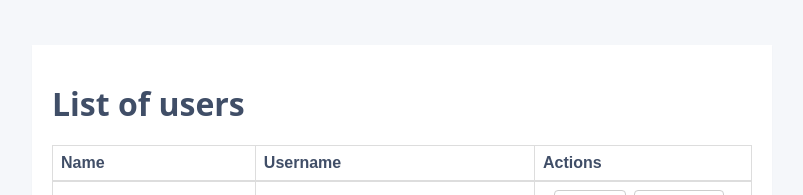
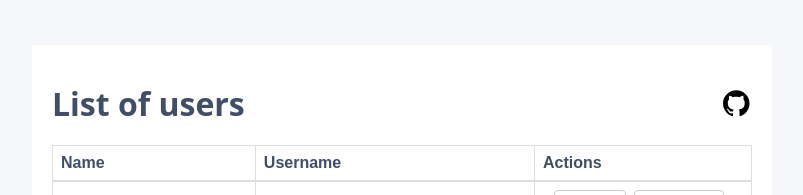
Before and after one commit to coderwebchris/users_list, a React (Create React App) app: page / in a window 1280 px wide. Shown: the top 195 px of the page, without its empty margins (238-1041 px from the left). Built offline with nearby package versions, Linux system fonts and the light colour scheme.

Commit message:
link to Github

```diff
--- a/src/App.css
+++ b/src/App.css
@@ -84,3 +84,20 @@
   border: 1px solid #cdcdcd;
   color: #4e4e4e;
 }
+/* title */
+.flex-wrapper {
+  display: flex;
+  flex-flow: row;
+  align-items: center;
+}
+.flex-wrapper h1, div {
+  width: 100%;
+}
+.flex-wrapper div {
+  text-align: right;
+}
+
+.icon-github {
+  width: 30px;
+  height:30px;
+}
--- a/src/App.tsx
+++ b/src/App.tsx
@@ -6,6 +6,7 @@
 import { getNextId, editRow, getUpdated, addUser, updateUser, deleteUser } from './functions/utils';
 import 'normalize.css';
 import './App.css';
+import GitHubIcon from './svgicon';
 
 function App() {
 	// Initial list of users
@@ -26,12 +27,15 @@
 	return (
 		<div className="container">
 			<div className="table-wrapper">
-				<h1>List of users</h1>
+				<div className="flex-wrapper">
+					<h1>List of users</h1>
+					<GitHubIcon />
+				</div>
 				<UserTable
 					users={users}
 					editRow={editRow}
 					deleteUser={deleteUser}
-					setStates={{setEditing, setUsers, setCurrentUser}}
+					setStates={{ setEditing, setUsers, setCurrentUser }}
 				/>
 				<div className="add">
 					{editing ? (
--- /dev/null
+++ b/src/svgicon.tsx
@@ -0,0 +1,18 @@
+import React from 'react';
+
+const GitHubIcon = () => {
+  return (
+    <div className="icon-github">
+						<a href="https://github.com/coderwebchris/users_list">
+							<svg xmlns="http://www.w3.org/2000/svg" viewBox="0 0 26 28">
+								<g>
+									<path
+										d="M12 .297c-6.63 0-12 5.373-12 12 0 5.303 3.438 9.8 8.205 11.385.6.113.82-.258.82-.577 0-.285-.01-1.04-.015-2.04-3.338.724-4.042-1.61-4.042-1.61C4.422 18.07 3.633 17.7 3.633 17.7c-1.087-.744.084-.729.084-.729 1.205.084 1.838 1.236 1.838 1.236 1.07 1.835 2.809 1.305 3.495.998.108-.776.417-1.305.76-1.605-2.665-.3-5.466-1.332-5.466-5.93 0-1.31.465-2.38 1.235-3.22-.135-.303-.54-1.523.105-3.176 0 0 1.005-.322 3.3 1.23.96-.267 1.98-.399 3-.405 1.02.006 2.04.138 3 .405 2.28-1.552 3.285-1.23 3.285-1.23.645 1.653.24 2.873.12 3.176.765.84 1.23 1.91 1.23 3.22 0 4.61-2.805 5.625-5.475 5.92.42.36.81 1.096.81 2.22 0 1.606-.015 2.896-.015 3.286 0 .315.21.69.825.57C20.565 22.092 24 17.592 24 12.297c0-6.627-5.373-12-12-12"
+									></path>
+								</g>
+							</svg>
+						</a>
+					</div>
+  );
+}
+export default GitHubIcon;
```
Also changed, not shown: 1 other file (tests, documents, lock files or other folders).
